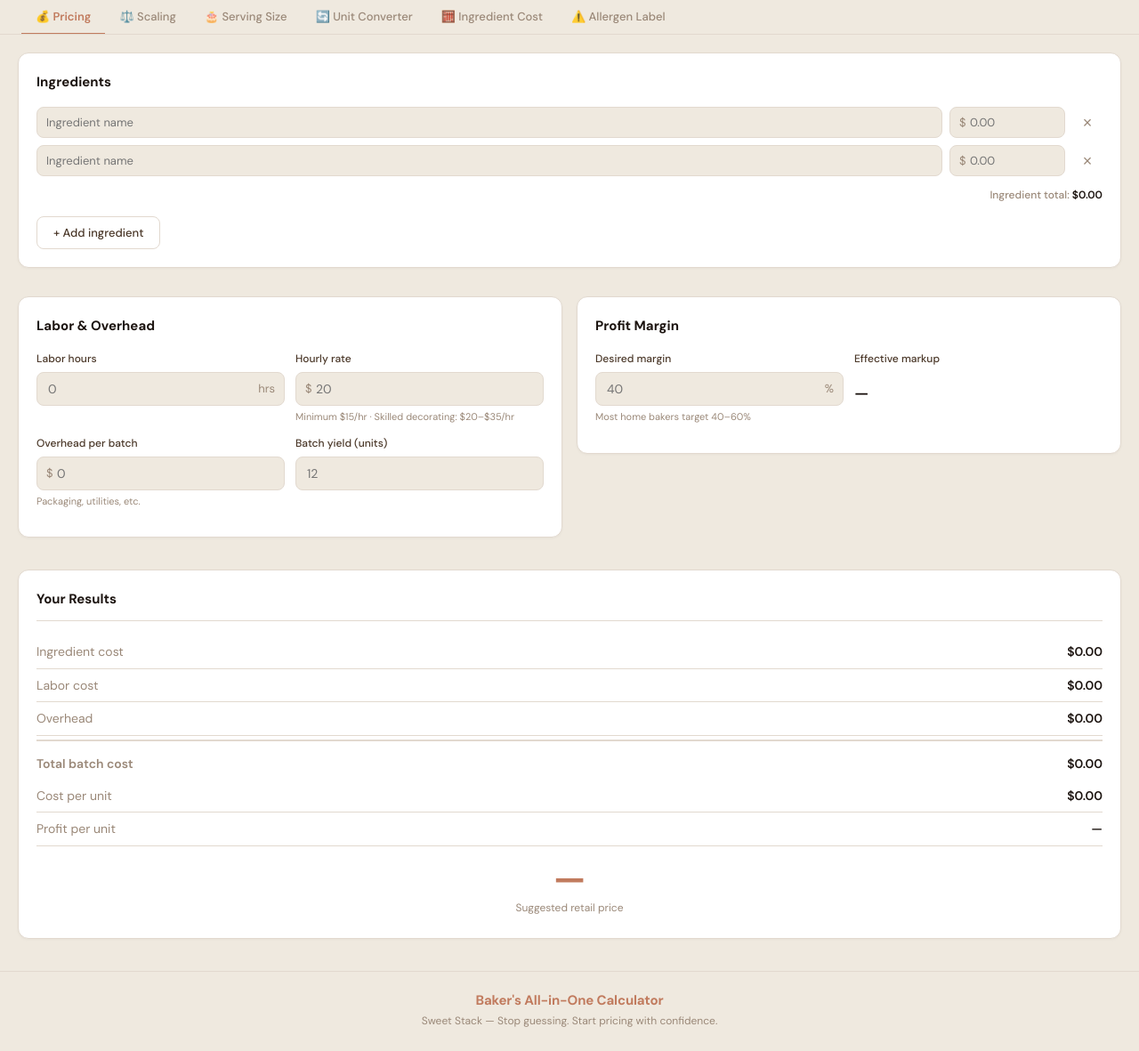
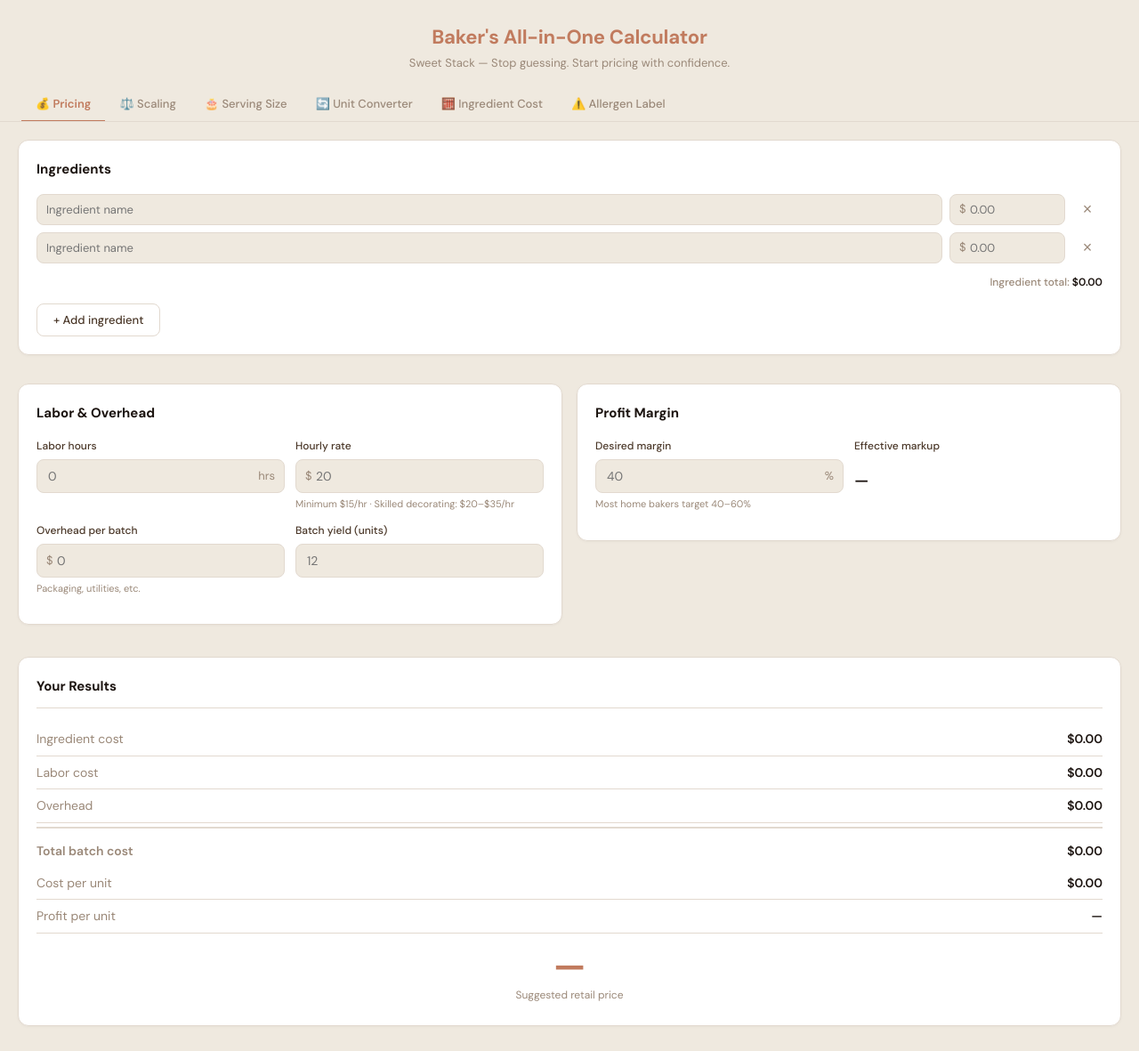
Before and after one commit to BrianaDW25/baker-calculator, a plain HTML site: page index.html in a window 1280 px wide. Shown: the whole page at 89% size. Drawn offline with Linux system fonts and the light colour scheme.

Commit message:
Move title back to header

```diff
--- a/index.html
+++ b/index.html
@@ -33,8 +33,13 @@ body{font-family:'DM Sans',sans-serif;background:var(--bg);color:var(--brown);fo
 .hdr-title{font-size:22px;font-weight:700;color:var(--salmon);letter-spacing:-0.01em}
 .hdr-sub{font-size:13px;color:var(--muted);margin-top:2px}
 
+/* ── HEADER ── */
+.hdr{padding:24px 24px 0;text-align:center}
+.hdr-title{font-size:22px;font-weight:700;color:var(--salmon);letter-spacing:-0.01em}
+.hdr-sub{font-size:13px;color:var(--muted);margin-top:2px}
+
 /* ── TABS ── */
-.tab-bar{display:flex;gap:0;padding:0 24px;margin-top:0;border-bottom:1px solid var(--border);overflow-x:auto;scrollbar-width:none}
+.tab-bar{display:flex;gap:0;padding:0 24px;margin-top:16px;border-bottom:1px solid var(--border);overflow-x:auto;scrollbar-width:none}
 .tab-bar::-webkit-scrollbar{display:none}
 .tab-btn{padding:10px 16px;font-family:'DM Sans',sans-serif;font-size:13px;font-weight:500;color:var(--muted);border:none;background:none;cursor:pointer;border-bottom:2px solid transparent;margin-bottom:-1px;white-space:nowrap;transition:color .15s,border-color .15s}
 .tab-btn:hover{color:var(--brown)}
@@ -206,6 +211,10 @@ body{font-family:'DM Sans',sans-serif;background:var(--bg);color:var(--brown);fo
 <body>
 
 
+<div class="hdr">
+  <div class="hdr-title">Baker's All-in-One Calculator</div>
+  <div class="hdr-sub">Sweet Stack — Stop guessing. Start pricing with confidence.</div>
+</div>
 <div class="tab-bar">
   <button class="tab-btn on" onclick="switchTab('pricing',this)">💰 Pricing</button>
   <button class="tab-btn" onclick="switchTab('scaling',this)">⚖️ Scaling</button>
@@ -1040,10 +1049,5 @@ renderAllergenGrids();
 calcPricing();
 </script>
 
-<div style="grid-column:1/-1;text-align:center;padding:20px 0 8px;border-top:1px solid var(--border);margin-top:8px">
-  <div style="font-size:15px;font-weight:700;color:var(--salmon);letter-spacing:-0.01em">Baker's All-in-One Calculator</div>
-  <div style="font-size:12px;color:var(--muted);margin-top:2px">Sweet Stack — Stop guessing. Start pricing with confidence.</div>
-</div>
-
 </body>
 </html>
```
